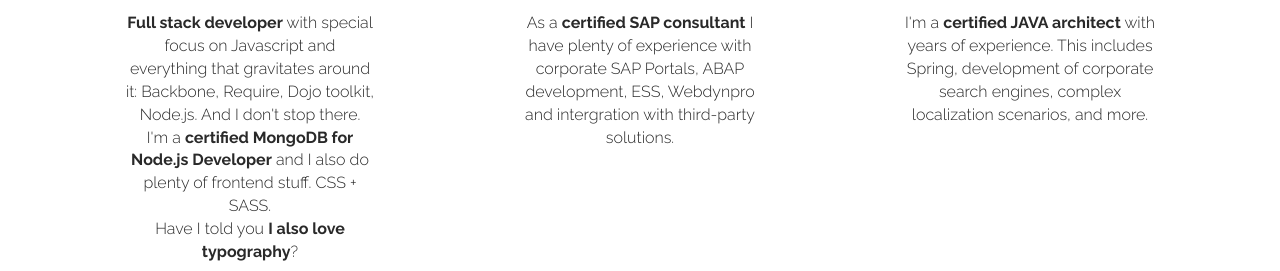
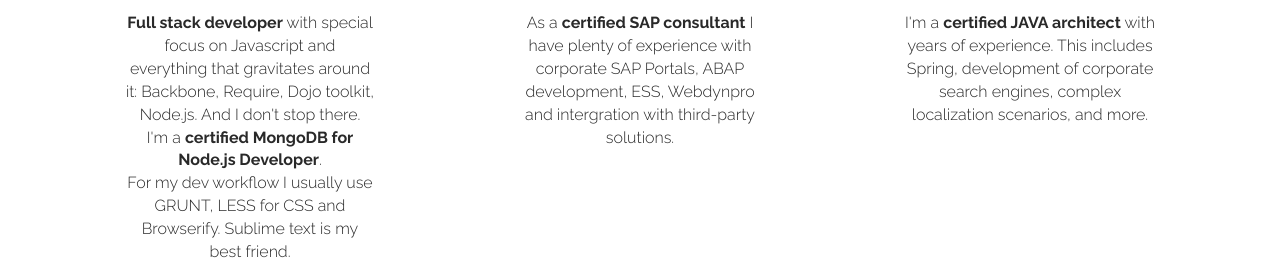
Before and after one commit to rdquintas/ricardoquintas.com, a plain HTML site: page index.html in a window 1280 px wide. Shown: the part 1341-1612 px from the top of the page. Drawn offline with Linux system fonts and the light colour scheme.

Commit message:
text change on index page

```diff
--- a/index.html
+++ b/index.html
@@ -168,9 +168,8 @@
                         <p>
                             <strong>Full stack developer</strong> with special focus on Javascript and everything that gravitates around it: Backbone, Require, Dojo toolkit, Node.js. And I don't stop there.</p>
                         <p>I'm a
-                            <strong>certified MongoDB for Node.js Developer</strong> and I also do plenty of frontend stuff. CSS + SASS.</p>
-                        <p>Have I told you
-                            <strong>I also love typography</strong>?</p>
+                            <strong>certified MongoDB for Node.js Developer</strong>.</p>
+                            <p>For my dev workflow I usually use GRUNT, LESS for CSS and Browserify. Sublime text is my best friend.</p>
                     </div>
 
                     <div class="col-sm-4 service-item color1 scrollimation scale-in d1">
```
